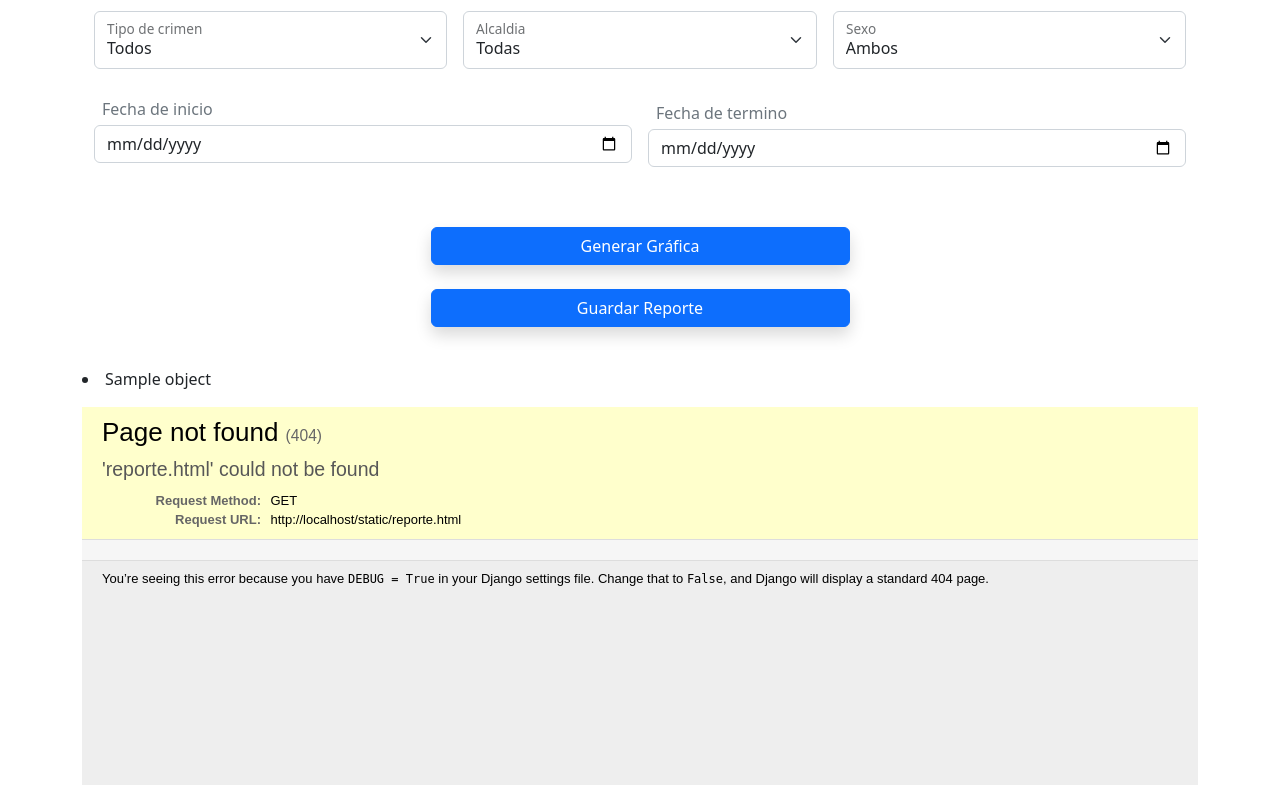
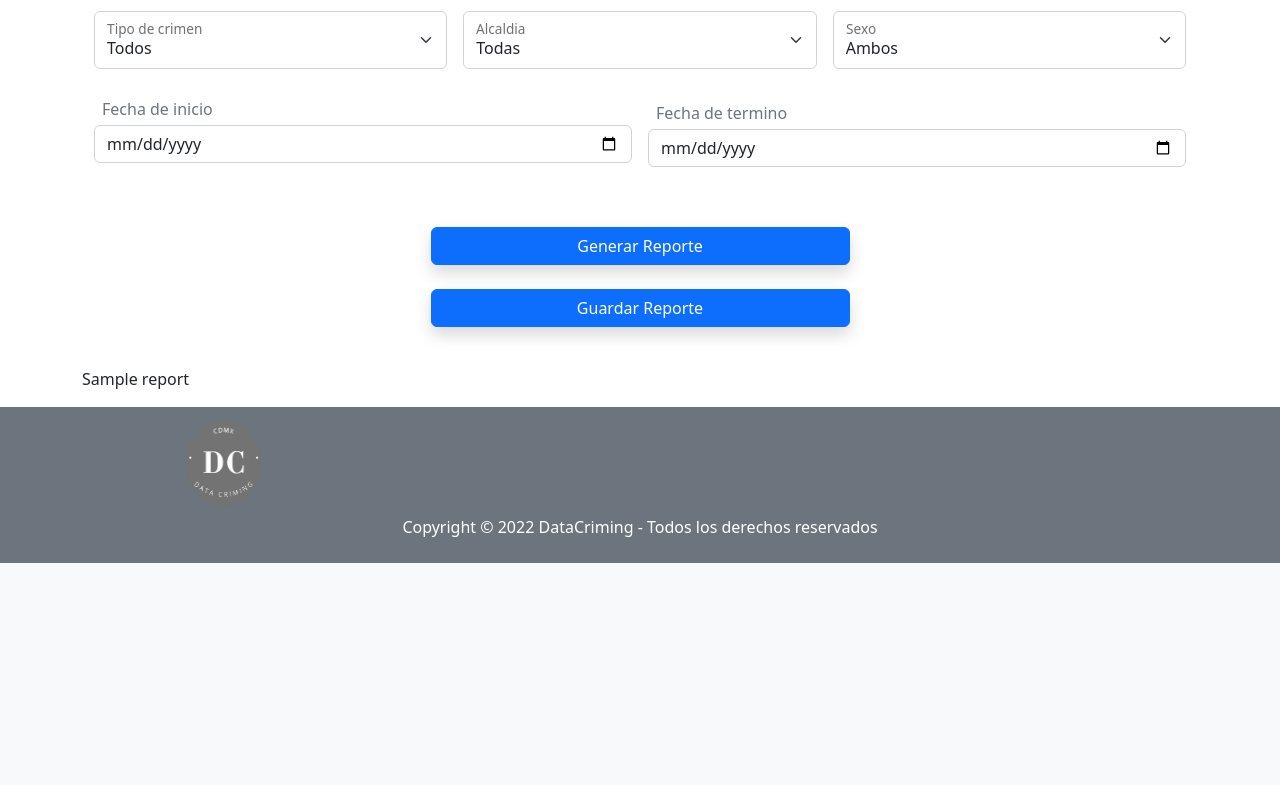
Before and after one commit to OscarMendoza-afk/TTAnalisisDeCrimen, a Django app: template DataCriming/templates/expDatos/exploratorio.html in a window 1280 px wide. Shown: the part 283-1068 px from the top of the page. After the commit the page ends 846 px from the top, so only its background shows below. Run offline with Django 3.2, Linux system fonts and the light colour scheme; the template is opened without the code that fills it: most values are stand-ins (such as "Sample title", 1, 10 or a date in 2020); some libraries are stand-ins or nearby versions.

Commit message:
Update exploratorio

```diff
--- a/DataCriming/Applications/expDatos/urls.py
+++ b/DataCriming/Applications/expDatos/urls.py
@@ -9,4 +9,8 @@ urlpatterns = [
     views.ExploratorioTemplateView.as_view(),
     name='exploratorio'),
 
+    path('Reporte',
+    views.FileExp ,
+    name='report'),
+
 ]
--- a/DataCriming/templates/expDatos/exploratorio.html
+++ b/DataCriming/templates/expDatos/exploratorio.html
@@ -27,7 +27,7 @@
         </div>
     </div>
 
-    <form method="GET"> {% csrf_token %}
+    <form method="GET" action="{% url 'expDatos_app:report' %}" > {% csrf_token %}
         <div class="row px-3">
 
             <div class="col-12 col-sm-12 col-md-4 col-lg-4 col-xl-4 px-2">
@@ -116,7 +116,7 @@
         <div class="row justify-content-center align-items-center">
             <div class="col-12 col-sm-10 col-md-6 col-lg-6 col-xl-5">
                 <div class="d-grid gap-2 my-2">
-                    <button class="btn btn-primary d-grid shadow mx-3 mb-2" type="submit">Generar Gráfica</button>
+                    <button class="btn btn-primary d-grid shadow mx-3 mb-2" type="submit">Generar Reporte</button>
                 </div>
             </div>
         </div>
@@ -132,7 +132,7 @@
 
 </div>
 
-
+<!--
 <div class="container">
     <div class="row justify-content-center align-items-center my-3">
         <div class="col-12">
@@ -144,11 +144,21 @@
         </div>
     </div>
 </div>
+-->
 
 <div class="container">
     <div class="row justify-content-center align-items-center my-3">
         <div class="col-12">
-            <iframe class="exp" src="{% static 'reporte.html' %}"></iframe>
+        <!--<iframe class="exp" src="{% static 'Reporte.html' %}"></iframe>-->
+
+
+        {% block content %}
+
+        {{ report|safe }}
+
+        {% endblock %}
+
+
         </div>
     </div>
 </div>
```
Also changed, not shown: DataCriming/Applications/expDatos/views.py (+54 -0 lines).
